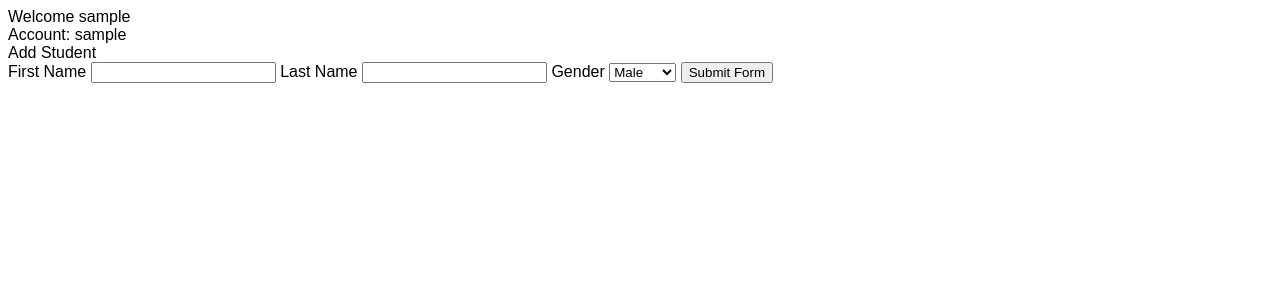
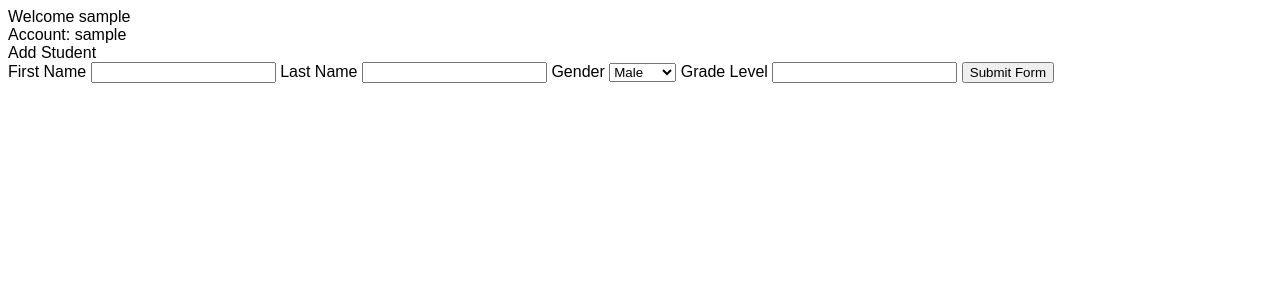
Before and after one commit to paulojamero/mdmsystem, a PHP site: page /add.php in a window 1280 px wide. Shown: the top 300 px of the page. Run offline with PHP 8.4, Linux system fonts and the light colour scheme; the visitor is signed in with stand-in values (Sample User, id 1).

Commit message:
Added new text field `grade` to add new

```diff
--- a/add.php
+++ b/add.php
@@ -27,8 +27,9 @@ if(isset($_POST['submit'])){
     $fName = $_POST['firstname'];
     $lName = $_POST['lastname'];
     $gender = $_POST['gender'];
+    $grades = $_POST['grades'];
 
-    $sql = "INSERT INTO `student_list`(`firstName`, `lastName`, `gender`) VALUES ('$fName','$lName','$gender')";
+    $sql = "INSERT INTO `student_list`(`firstName`, `lastName`, `gender`, `grade`) VALUES ('$fName','$lName','$gender', '$grades')";
 
     $con->query($sql) or die ($con->error);
 
@@ -59,8 +60,10 @@ if(isset($_POST['submit'])){
         <select name="gender" id="gender">
             <option value="Male">Male</option>
             <option value="Female">Female</option>
+        </select>
 
-        </select>
+        <label>Grade Level</label>
+        <input type="text" name="grades" id="grades">
 
 
         <input type="submit" name="submit" value="Submit Form">
--- a/index.php
+++ b/index.php
@@ -38,7 +38,7 @@
  $nextPage = $currentPage + 1;
  $previousPage = $currentPage - 1;
 
-$sql = "SELECT * FROM student_list LIMIT $startFrom, $showRecordPerPage";
+$sql = "SELECT * FROM student_list ORDER BY addedAt DESC LIMIT $startFrom, $showRecordPerPage";
 $students = mysqli_query($con, $sql);
 
 //yung result ilalagay sa row
@@ -92,6 +92,7 @@ $students = mysqli_query($con, $sql);
                 <th>FIRST NAME</th>
                 <th>LAST NAME</th>
                 <th>GENDER</th>
+                <th>GRADE</th>
 
             </tr>
         </thead>
@@ -134,6 +135,7 @@ $students = mysqli_query($con, $sql);
                     <td><?php echo $stud['firstName']; ?></td>
                     <td><?php echo $stud['lastName']; ?></td>
                     <td><?php echo $stud['gender']; ?></td>
+                    <td><?php echo $stud['grade']; ?></td>
 
             </tr>
           <?php  } ?>
```
Also changed, not shown: edit.php (+6 -3 lines).
